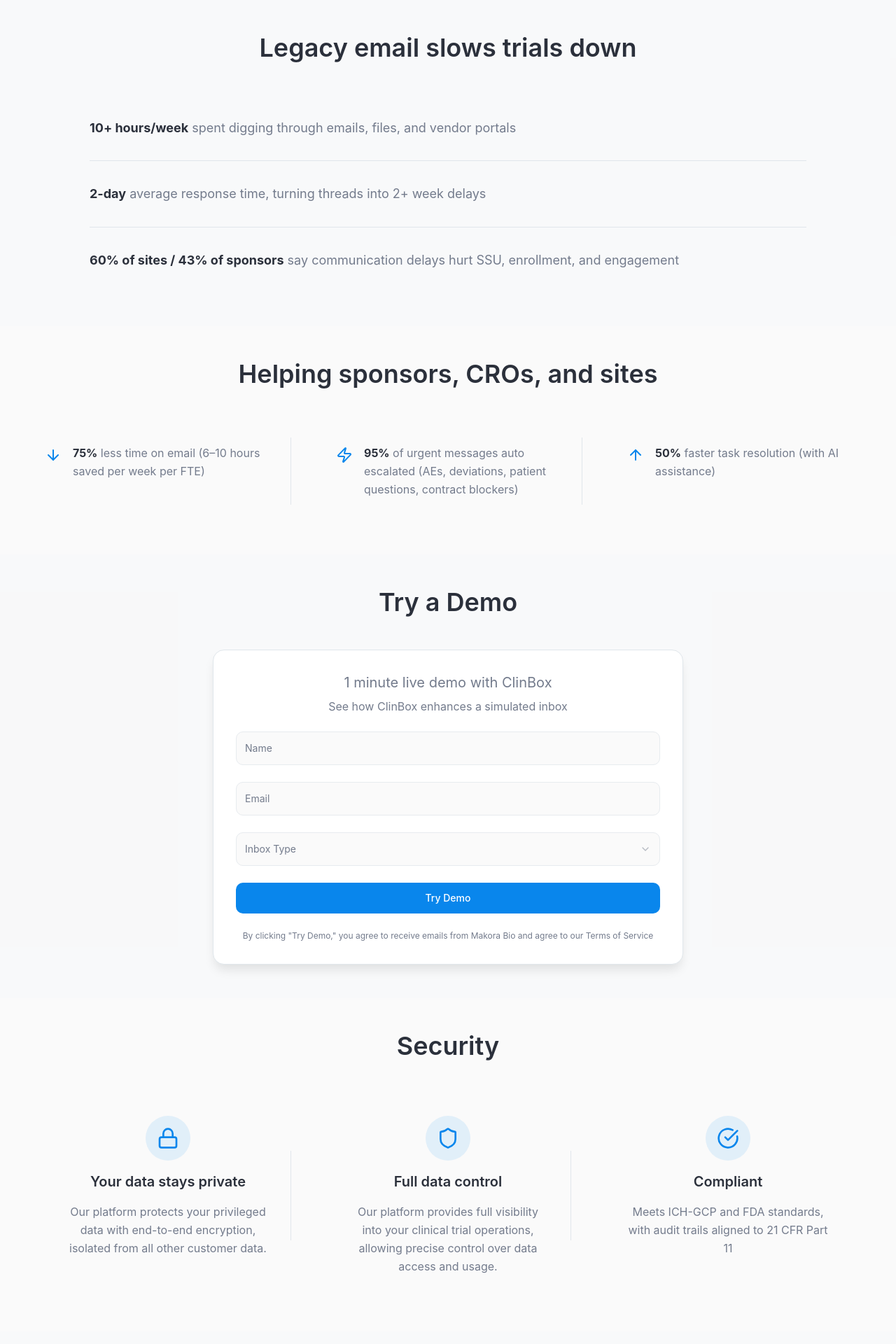
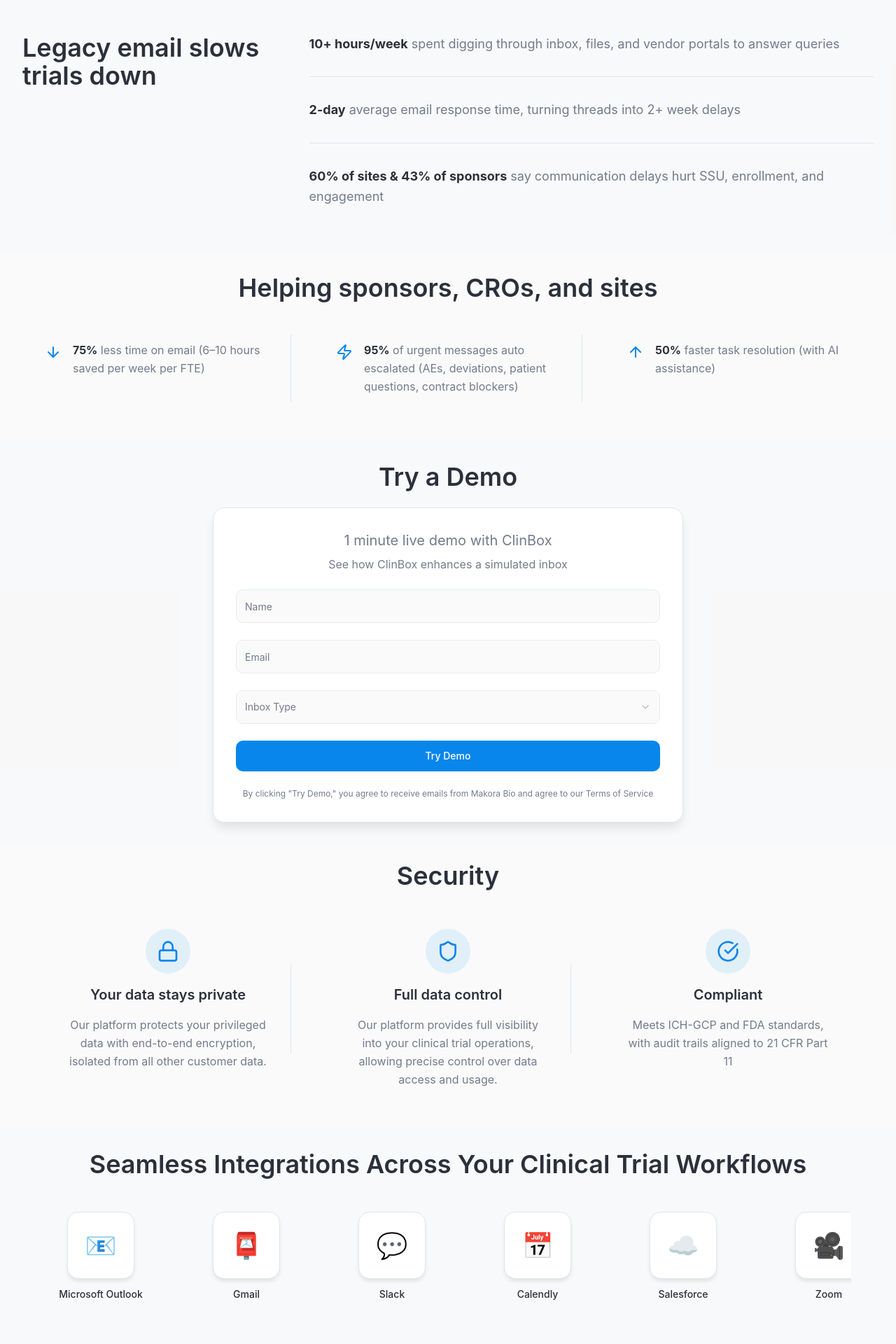
Before and after one commit to Greenwood-Technologies-Org/makora-bio-website, a React (Vite) app: page / in a window 1280 px wide. Shown: the part 680-2600 px from the top of the page at 70% size. Built offline with nearby package versions, Linux system fonts and the light colour scheme.

Commit message:
fix padding

```diff
--- a/src/components/ClinboxHelps.tsx
+++ b/src/components/ClinboxHelps.tsx
@@ -20,9 +20,9 @@ const ClinboxHelps = () => {
   ];
 
   return (
-    <section className="py-12 px-6 lg:px-8" id="clinbox">
+    <section className="py-8 px-6 lg:px-8" id="clinbox">
       <div className="max-w-7xl mx-auto">
-        <h2 className="text-4xl font-semibold text-center mb-12">
+        <h2 className="text-4xl font-semibold text-center mb-6">
           Helping sponsors, CROs, and sites
         </h2>
 
--- a/src/components/ContactSection.tsx
+++ b/src/components/ContactSection.tsx
@@ -2,7 +2,7 @@ import { Button } from "@/components/ui/button";
 
 const ContactSection = () => {
   return (
-    <section className="py-12 px-6 lg:px-8 bg-secondary/30" id="contact">
+    <section className="py-8 px-6 lg:px-8 bg-secondary/30" id="contact">
       <div className="max-w-4xl mx-auto text-center space-y-8">
         <h2 className="text-4xl font-semibold">Contact Us</h2>
 
--- a/src/components/DemoForm.tsx
+++ b/src/components/DemoForm.tsx
@@ -18,9 +18,9 @@ const DemoForm = () => {
   };
 
   return (
-    <section className="py-12 px-6 lg:px-8 bg-secondary/30" id="demo">
+    <section className="py-8 px-6 lg:px-8 bg-secondary/30" id="demo">
       <div className="max-w-2xl mx-auto">
-        <div className="text-center mb-12 animate-fade-in">
+        <div className="text-center mb-6 animate-fade-in">
           <h2 className="text-4xl font-semibold mb-4">Try a Demo</h2>
         </div>
 
--- a/src/components/EmailImpact.tsx
+++ b/src/components/EmailImpact.tsx
@@ -1,16 +1,19 @@
 const EmailImpact = () => {
   const impacts = [
-    "*10+ hours/week* spent digging through emails, files, and vendor portals",
-    "*2-day* average response time, turning threads into 2+ week delays",
-    "*60% of sites / 43% of sponsors* say communication delays hurt SSU, enrollment, and engagement",
+    "*10+ hours/week* spent digging through inbox, files, and vendor portals to answer queries",
+    "*2-day* average email response time, turning threads into 2+ week delays",
+    "*60% of sites & 43% of sponsors* say communication delays hurt SSU, enrollment, and engagement",
   ];
 
   return (
-    <section className="py-12 px-6 lg:px-8 bg-secondary/30">
-      <div className="max-w-5xl mx-auto">
-        <h2 className="text-4xl font-semibold text-center mb-12">Legacy email slows trials down</h2>
+    <section className="py-8 px-6 lg:px-8 bg-secondary/30">
+      <div className="max-w-7xl mx-auto">
+        <div className="flex flex-col lg:flex-row lg:gap-16">
+          <div className="lg:w-[30%] mb-12 lg:mb-0 lg:pt-8">
+            <h2 className="text-4xl font-semibold text-center lg:text-left">Legacy email slows trials down</h2>
+          </div>
 
-        <div className="space-y-0">
+          <div className="lg:w-[70%] space-y-0">
             {impacts.map((impact, index) => {
               const parts = impact.split(/(\*[^*]+\*)/g);
               return (
@@ -34,6 +37,7 @@ const EmailImpact = () => {
             })}
           </div>
         </div>
+      </div>
     </section>
   );
 };
--- a/src/components/Hero.tsx
+++ b/src/components/Hero.tsx
@@ -36,13 +36,13 @@ const Hero = () => {
   }, []);
 
   return (
-    <section className="pt-32 pb-12 px-6 lg:px-8">
+    <section className="pt-32 pb-8 px-6 lg:px-8">
       <div className="max-w-7xl mx-auto">
         <div className="flex flex-col lg:flex-row gap-12 items-center lg:justify-around">
           <div className="space-y-8 animate-fade-in text-center lg:text-left lg:max-w-xl">
             <div className="space-y-4">
               <h1 className="text-5xl lg:text-6xl font-semibold tracking-tight">
-                Meet <span className="text-primary">ClinBox</span>
+                <span className="text-primary">ClinBox</span>
               </h1>
               <p className="text-2xl font-medium">
                 the intelligent inbox for clinical research
--- a/src/components/Integrations.tsx
+++ b/src/components/Integrations.tsx
@@ -11,7 +11,7 @@ const integrations = [
 
 const Integrations = () => {
   return (
-    <section className="py-12 px-6 lg:px-8 bg-secondary/30">
+    <section className="py-8 px-6 lg:px-8 bg-secondary/30">
       <div className="max-w-6xl mx-auto">
         <h2 className="text-4xl font-semibold text-center mb-12">
           Seamless Integrations Across Your Clinical Trial Workflows
--- a/src/components/Security.tsx
+++ b/src/components/Security.tsx
@@ -23,9 +23,9 @@ const Security = () => {
   ];
 
   return (
-    <section className="py-12 px-6 lg:px-8" id="security">
+    <section className="py-6 px-6 lg:px-8" id="security">
       <div className="max-w-6xl mx-auto">
-        <h2 className="text-4xl font-semibold text-center mb-12">Security</h2>
+        <h2 className="text-4xl font-semibold text-center mb-6">Security</h2>
 
         <div className="grid grid-cols-1 md:grid-cols-3 gap-0 md:gap-12">
           {features.map((feature, index) => {
--- a/src/components/TeamLogos.tsx
+++ b/src/components/TeamLogos.tsx
@@ -7,10 +7,10 @@ const TeamLogos = () => {
   ];
 
   return (
-    <section className="py-12 px-6 lg:px-8">
+    <section className="py-8 px-6 lg:px-8">
       <div className="max-w-5xl mx-auto">
         <p className="text-center text-sm text-muted-foreground mb-8">
-          Our best-in-class team and advisors have worked at:
+          Our best-in-class teammates have worked at:
         </p>
 
         <div className="flex flex-wrap justify-center items-center gap-12">
--- a/src/pages/Index.tsx
+++ b/src/pages/Index.tsx
@@ -20,8 +20,8 @@ const Index = () => {
         <DemoForm />
         <Security />
         <Integrations />
+        <ContactSection />
         <TeamLogos />
-        <ContactSection />
       </main>
       <Footer />
     </div>
```
Lines whose indentation alone changed are shown as unchanged.
